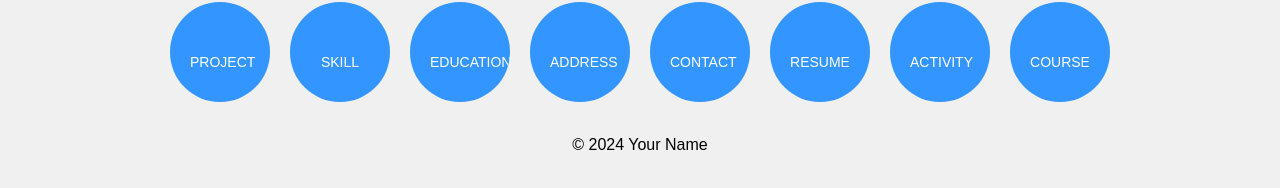
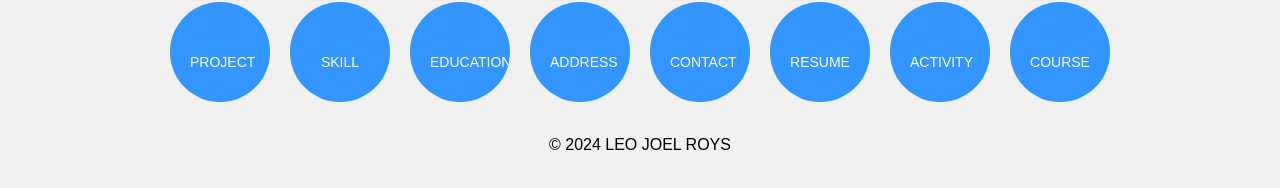
Before and after one commit to Joelroys637/final_html_portfolio, a plain HTML site: page index.html in a window 1280 px wide. Shown: the part 606-794 px from the top of the page. Drawn offline with Linux system fonts and the light colour scheme.

Commit message:
index.html

```diff
--- a/index.html
+++ b/index.html
@@ -42,7 +42,7 @@
 
     <center>
         <div class="container">
-            <p>&copy; 2024 Your Name</p>
+            <p>&copy; 2024 LEO JOEL ROYS</p>
         </div>
     </center>
 
```
